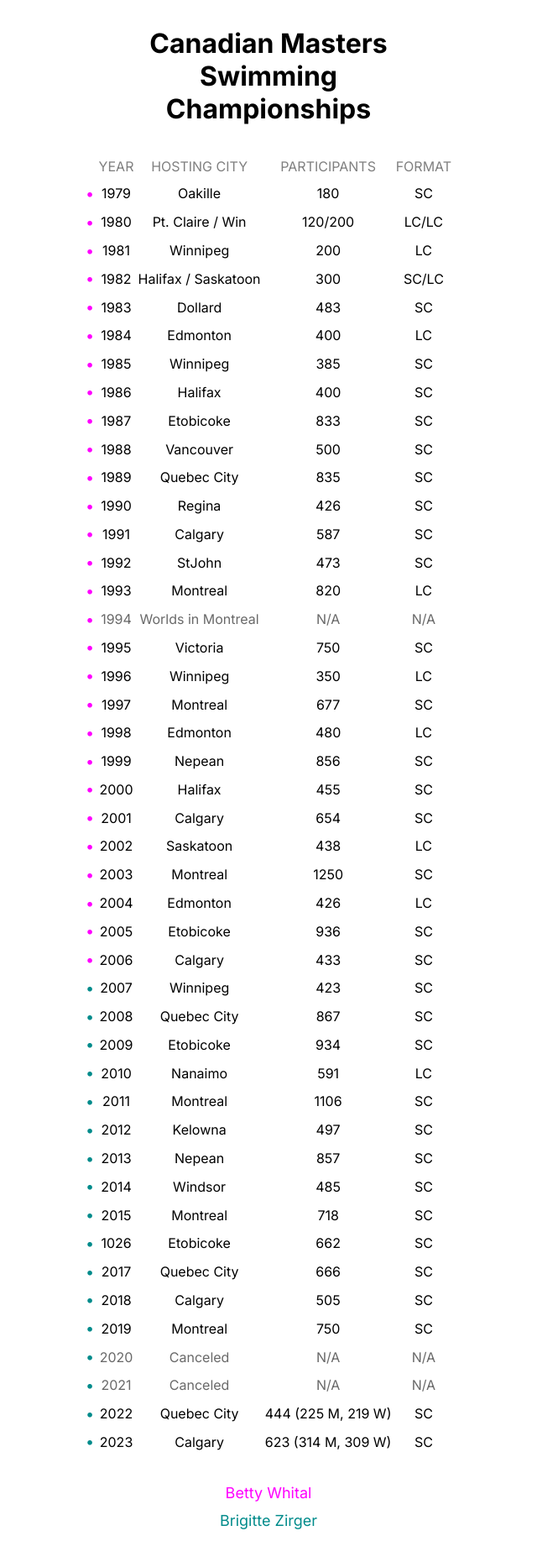
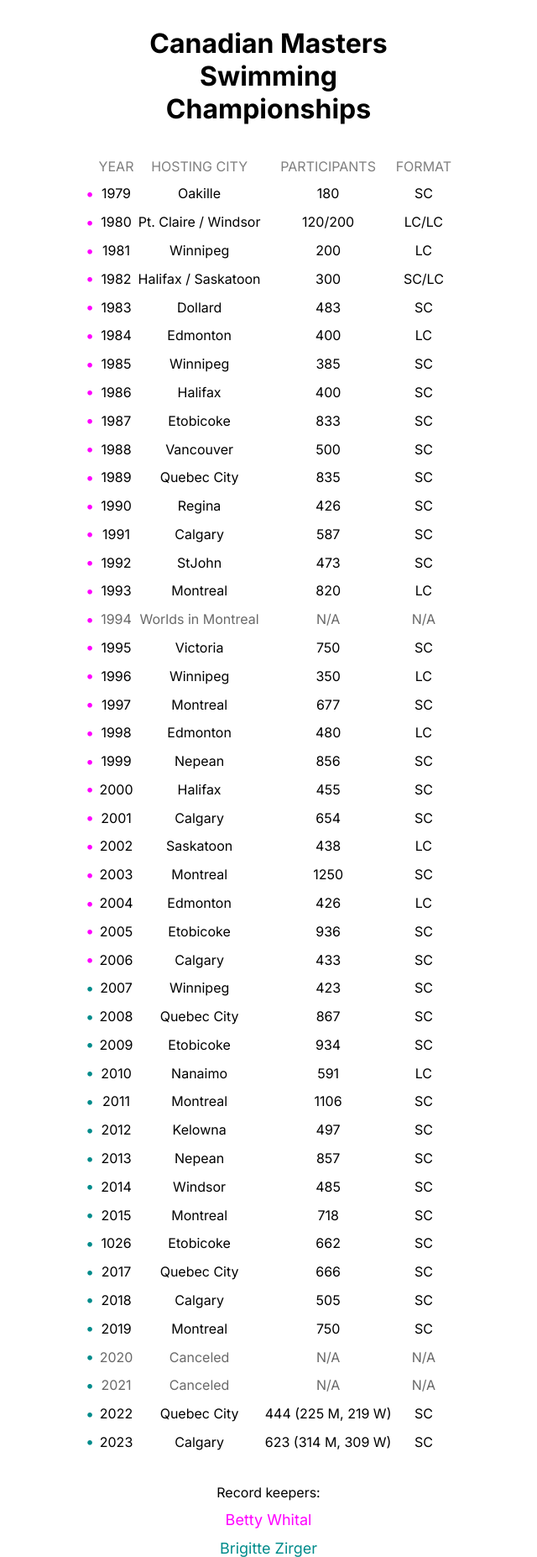
Before and after one commit to sojack/designcloud, a Next.js app: page /nationals in a window 1280 px wide. Shown: the whole page at 84% size, without its empty margins (320-960 px from the left). Before the commit the page ends 1821 px from the top, so only its background shows below. Built offline with nearby package versions, Linux system fonts and the light colour scheme.

Commit message:
add nbsp and record keeper paragraph

```diff
--- a/app/nationals/nationals.json
+++ b/app/nationals/nationals.json
@@ -1,6 +1,6 @@
 [
 {"on":1,"creator":"Betty","year":"1979","city":"Oakille","entries":"180","format":"SC"},
-{"on":1,"creator":"Betty","year":"1980","city":"Pt. Claire / Win","entries":"120/200","format":"LC/LC"},
+{"on":1,"creator":"Betty","year":"1980","city":"Pt. Claire / Windsor","entries":"120/200","format":"LC/LC"},
 {"on":1,"creator":"Betty","year":"1981","city":"Winnipeg","entries":"200","format":"LC"},
 {"on":1,"creator":"Betty","year":"1982","city":"Halifax / Saskatoon","entries":"300","format":"SC/LC"},
 {"on":1,"creator":"Betty","year":"1983","city":"Dollard","entries":"483","format":"SC"},
@@ -42,5 +42,5 @@
 {"on":1,"creator":"Brigitte","year":"2019","city":"Montreal","entries":"750","format":"SC"},
 {"on":0,"creator":"Brigitte","year":"2020","city":"Canceled","entries":"N/A","format":"N/A"},
 {"on":0,"creator":"Brigitte","year":"2021","city":"Canceled","entries":"N/A","format":"N/A"},
-{"on":1,"creator":"Brigitte","year":"2022","city":"Quebec City","entries":"444 (225 M, 219 W)","format":"SC"},
-{"on":1,"creator":"Brigitte","year":"2023","city":"Calgary","entries":"623 (314 M, 309 W)","format":"SC"}]
+{"on":1,"creator":"Brigitte","year":"2022","city":"Quebec City","entries":"444 (225\u00a0M, 219\u00a0W)","format":"SC"},
+{"on":1,"creator":"Brigitte","year":"2023","city":"Calgary","entries":"623 (314\u00a0M, 309\u00a0W)","format":"SC"}]
--- a/app/nationals/page.js
+++ b/app/nationals/page.js
@@ -39,6 +39,7 @@ function page() {
 
             </tbody>
         </table>
+        <p>Record keepers:</p>
         <p className='betty'>Betty Whital</p>
         <p className='brigitte'>Brigitte Zirger</p>
     </div>
```
